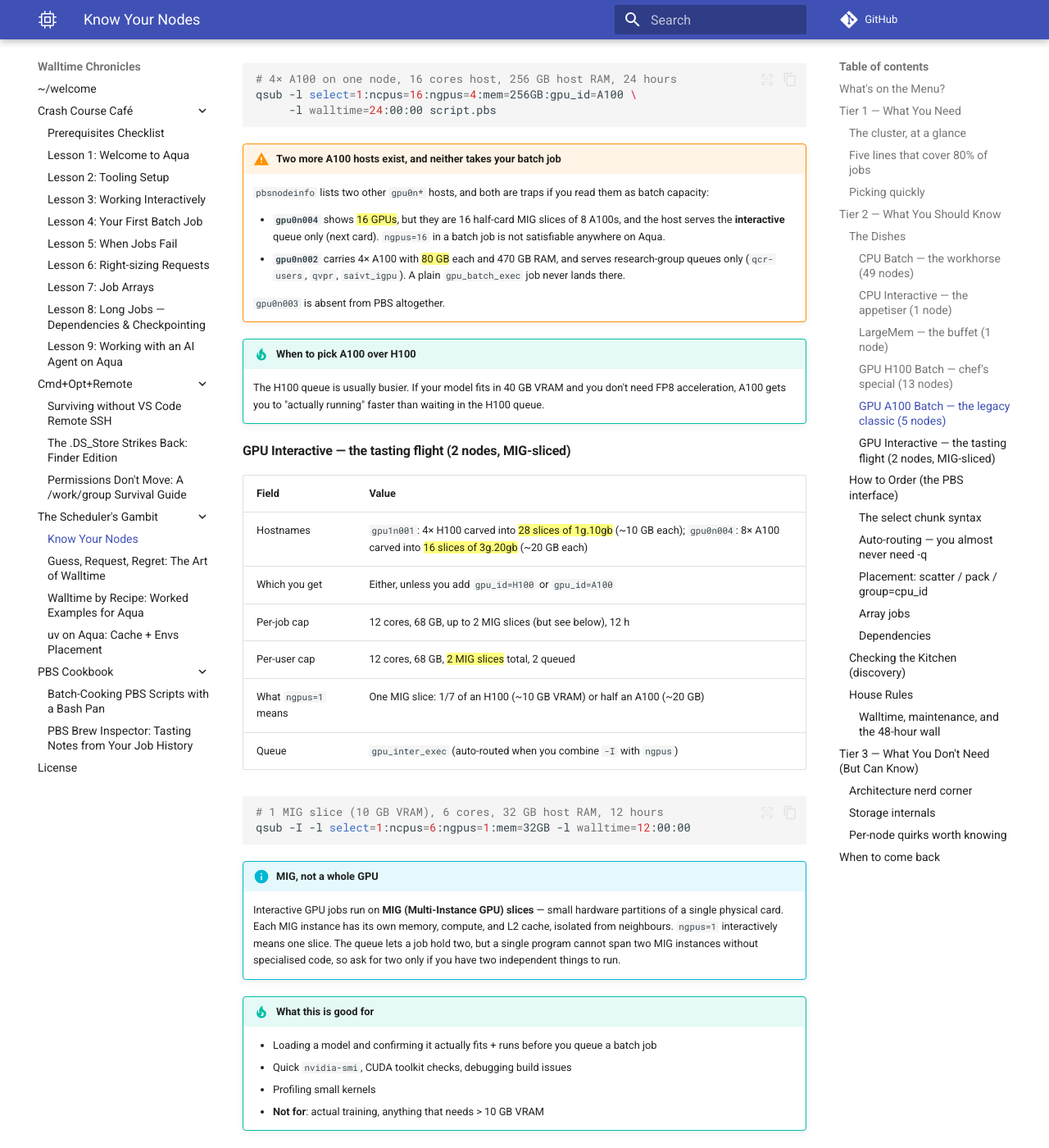
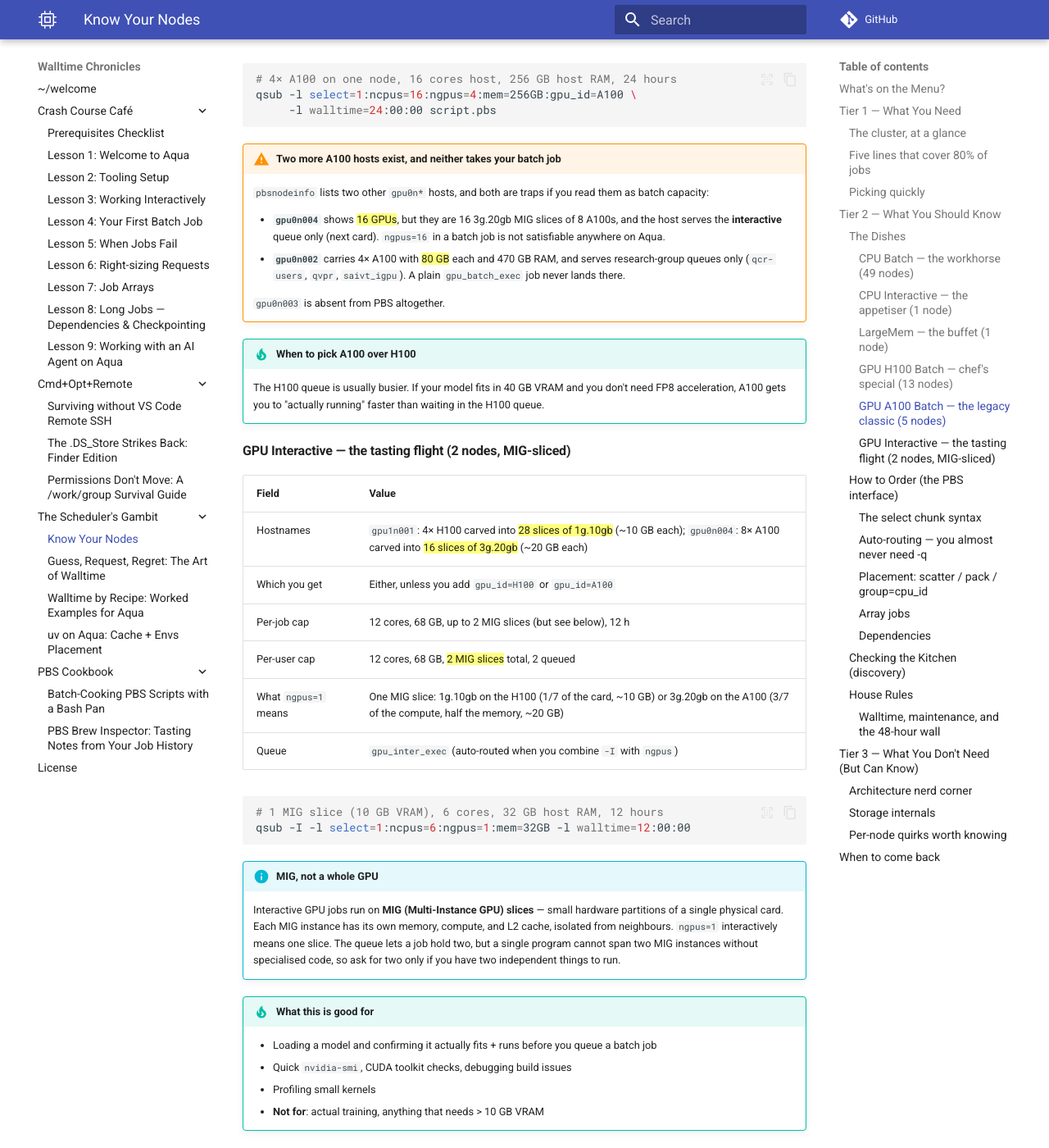
Before and after one commit to ZhipengHe/Walltime-Chronicles, an MkDocs documentation site: the page built from docs/scheduler/Know-Your-Nodes.md, in a window 1280 px wide and 1400 px high, scrolled down 6085 px. Shown: the whole window at 82% size. Built offline with MkDocs 1.6.1 and Material for MkDocs 9.7.7, drawn with Linux system fonts in a browser that asks for light colours; plug-ins that fetch from the network failed and are left out; comment, search, counter and statistics services are not loaded; some of the changed text lies outside the part shown.

Commit message:
docs: address CodeRabbit review on Lesson 3 and the GPU pages
Reject training sizes the loop cannot run with (--samples 0 reached
loss.item() before any step) while keeping --epochs 0 for the fetch-only
command, and give every function a docstring. Describe the A100 3g.20gb
slice as 3/7 of the compute and half the memory rather than "half a card",
and reconcile the 72-node total with the six-row table (one research-group
A100 host sits outside it).

Co-Authored-By: Claude Fable 5.1 <noreply@anthropic.com>
Claude-Session: https://claude.ai/code/session_01Ho76u7s9w4BAPj3XcoEiiQ

````diff
--- a/docs/scheduler/Know-Your-Nodes.md
+++ b/docs/scheduler/Know-Your-Nodes.md
@@ -81,7 +81,7 @@ Two further A100 hosts exist but are not general batch nodes — see **GPU A100
     # 1 MIG slice on H100, 6 cores, 32 GB host RAM, 12 hours
     qsub -I -l select=1:ncpus=6:ngpus=1:mem=32GB -l walltime=12:00:00
     ```
-    `ngpus=1` here means **one MIG slice**: a seventh of an H100 (~10 GB VRAM) on `gpu1n001`, or half an A100 (~20 GB) on `gpu0n004`, whichever PBS picks; add `gpu_id=H100` or `gpu_id=A100` to choose. Good for sanity-checking a model loads. Bad for real training.
+    `ngpus=1` here means **one MIG slice**: a 1g.10gb slice of an H100 (~10 GB VRAM) on `gpu1n001`, or a 3g.20gb slice of an A100 (~20 GB) on `gpu0n004`, whichever PBS picks; add `gpu_id=H100` or `gpu_id=A100` to choose. Good for sanity-checking a model loads. Bad for real training.
 
 === "3. Batch CPU"
     ```bash
@@ -122,7 +122,7 @@ Two further A100 hosts exist but are not general batch nodes — see **GPU A100
 
 ### :material-silverware-fork-knife: The Dishes
 
-Aqua has **72 compute nodes** across five categories. Each subsection below is a card — specs, copy-paste line, and one quirk to file away.
+Aqua has **72 compute nodes**: the 71 in the table above, in six categories, plus one research-group A100 host. Each subsection below is a card — specs, copy-paste line, and one quirk to file away.
 
 #### CPU Batch — the workhorse (49 nodes)
 
@@ -234,7 +234,7 @@ qsub -l select=1:ncpus=16:ngpus=4:mem=256GB:gpu_id=A100 \
 !!! warning "Two more A100 hosts exist, and neither takes your batch job"
     `pbsnodeinfo` lists two other `gpu0n*` hosts, and both are traps if you read them as batch capacity:
 
-    - **`gpu0n004`** shows ==16 GPUs==, but they are 16 half-card MIG slices of 8 A100s, and the host serves the **interactive** queue only (next card). `ngpus=16` in a batch job is not satisfiable anywhere on Aqua.
+    - **`gpu0n004`** shows ==16 GPUs==, but they are 16 3g.20gb MIG slices of 8 A100s, and the host serves the **interactive** queue only (next card). `ngpus=16` in a batch job is not satisfiable anywhere on Aqua.
     - **`gpu0n002`** carries 4× A100 with ==80 GB== each and 470 GB RAM, and serves research-group queues only (`qcr-users`, `qvpr`, `saivt_igpu`). A plain `gpu_batch_exec` job never lands there.
 
     `gpu0n003` is absent from PBS altogether.
@@ -250,7 +250,7 @@ qsub -l select=1:ncpus=16:ngpus=4:mem=256GB:gpu_id=A100 \
 | Which you get | Either, unless you add `gpu_id=H100` or `gpu_id=A100`          |
 | Per-job cap   | 12 cores, 68 GB, up to 2 MIG slices (but see below), 12 h      |
 | Per-user cap  | 12 cores, 68 GB, ==2 MIG slices== total, 2 queued              |
-| What `ngpus=1` means | One MIG slice: 1/7 of an H100 (~10 GB VRAM) or half an A100 (~20 GB) |
+| What `ngpus=1` means | One MIG slice: 1g.10gb on the H100 (1/7 of the card, ~10 GB) or 3g.20gb on the A100 (3/7 of the compute, half the memory, ~20 GB) |
 | Queue         | `gpu_inter_exec` (auto-routed when you combine `-I` with `ngpus`) |
 
 ```bash
@@ -498,7 +498,7 @@ This section is the part of the menu you'd skip on a busy day. Each block is col
         style H100 fill:#e8f5e8
     ```
 
-    Aqua's interactive GPU queue uses two profiles. On the H100 node `gpu1n001`, **1g.10gb**: 1 compute slice + 10 GB VRAM, roughly 1/7 of a card, 4 cards into 28 slices. On the A100 node `gpu0n004`, **3g.20gb**: half a card's compute and 20 GB VRAM, 8 cards into 16 slices.
+    Aqua's interactive GPU queue uses two profiles. On the H100 node `gpu1n001`, **1g.10gb**: 1 compute slice + 10 GB VRAM, roughly 1/7 of a card, 4 cards into 28 slices. On the A100 node `gpu0n004`, **3g.20gb**: 3 of the card's 7 compute slices and half its memory (20 GB), 8 cards into 16 slices.
 
     Two MIG instances don't share memory — they're isolated by design — so one program can't use two of them. For multi-GPU work, you need a batch GPU job on a whole-card allocation.
 
@@ -525,7 +525,7 @@ For the higher-level filesystem orientation, see Lesson 1's [Where your files li
 
 - **`gpu0n003` is missing** — the `gpu0n*` hosts go `gpu0n002, gpu0n004, gpu0n005, …`. Either decommissioned or off-line; not in PBS.
 - **`gpu0n002` is the odd A100 host** — 4× A100 **80 GB** (every other A100 is 40 GB), 470 GB RAM, and reserved for research-group queues, so ordinary batch jobs never see it.
-- **`gpu0n004` shows 16 GPUs** — they are 16 half-card MIG slices of 8 A100s, and the host serves only the interactive queue. Nothing on Aqua satisfies `ngpus=16` in one chunk.
+- **`gpu0n004` shows 16 GPUs** — they are 16 3g.20gb MIG slices of 8 A100s, and the host serves only the interactive queue. Nothing on Aqua satisfies `ngpus=16` in one chunk.
 - ==**Login node ≠ compute node.**== When you SSH in, you land on `aquarius02`, an EPYC 9274F (Zen 4, single socket, 24 cores, 187 GB RAM). It is **not** a compute node. Don't benchmark there, don't run long scripts there — submit through PBS.
 - **Mixed CPU families on GPU nodes.** A100 hosts run AMD Zen 3, H100 hosts run Intel Sapphire Rapids. If you compile vendor-conditional code (AMX vs AVX-512 vs nothing), this matters. For most users it doesn't.
 
````
Also changed, not shown: docs/scheduler/The-Art-of-Walltime.md (+1 -1 lines), docs/scheduler/Walltime-by-Recipe.md (+3 -3 lines), docs/tutorials/scripts/train_mnist.py (+15 -2 lines).
